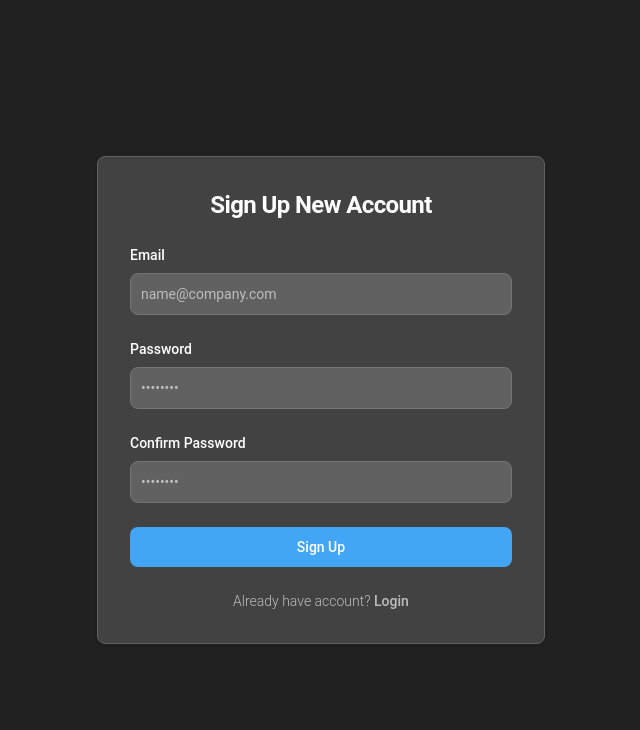
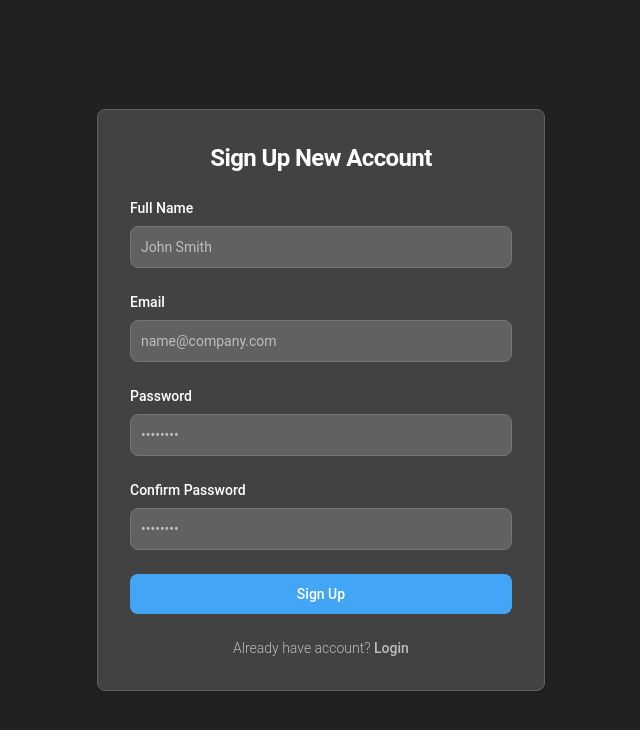
Before and after one commit to xuanvi125/movies-recommendation-system, a React (Vite) app in the folder client/: page /#/sign-up in a window 1280 px wide. Shown: the top 730 px of the page, without its empty margins (319-959 px from the left). Built offline with nearby package versions, Linux system fonts and the light colour scheme; no server answers.

Commit message:
add full name field to registration form

```diff
--- a/client/src/pages/SignUp.jsx
+++ b/client/src/pages/SignUp.jsx
@@ -47,6 +47,33 @@
               className="space-y-4 md:space-y-6"
               onSubmit={handleSubmit(onSubmit)}
             >
+              <div>
+                <label
+                  htmlFor="email"
+                  className="block mb-2 text-sm font-medium text-gray-900 dark:text-white"
+                >
+                  Full Name
+                </label>
+                <input
+                  type="text"
+                  {...register("name", {
+                    required: "This field is required",
+                    minLength: {
+                      value: 6,
+                      message: "Minimum length should be 6",
+                    },
+                  })}
+                  id="name"
+                  className="bg-gray-50 border border-gray-300 text-gray-900 sm:text-sm rounded-lg focus:ring-primary-600 focus:border-primary-600 block w-full p-2.5 dark:bg-gray-700 dark:border-gray-600 dark:placeholder-gray-400 dark:text-white dark:focus:ring-blue-500 dark:focus:border-blue-500"
+                  placeholder="John Smith"
+                  required
+                />
+                {errors?.name && (
+                  <Typography color="red" className="mt-1">
+                    {errors.name.message}
+                  </Typography>
+                )}
+              </div>
               <div>
                 <label
                   htmlFor="email"
--- a/client/vite.config.js
+++ b/client/vite.config.js
@@ -4,5 +4,5 @@
 // https://vite.dev/config/
 export default defineConfig({
   plugins: [react()],
-  base: "/ia-04-client/",
+  base: "/",
 });
```
